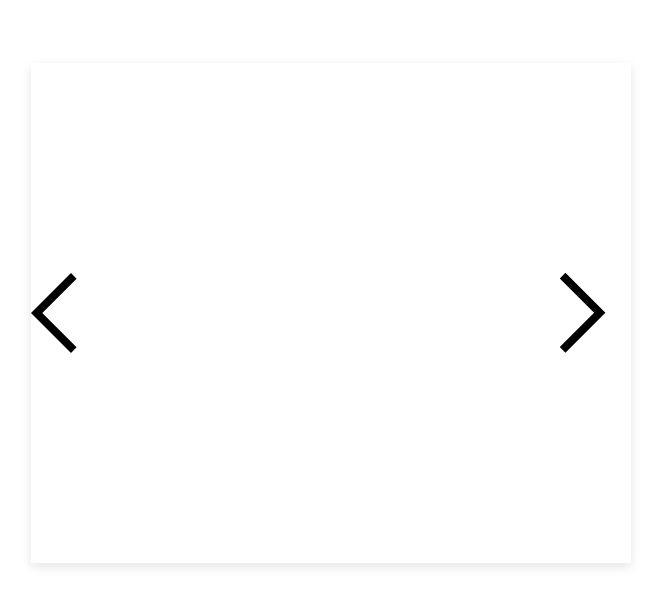
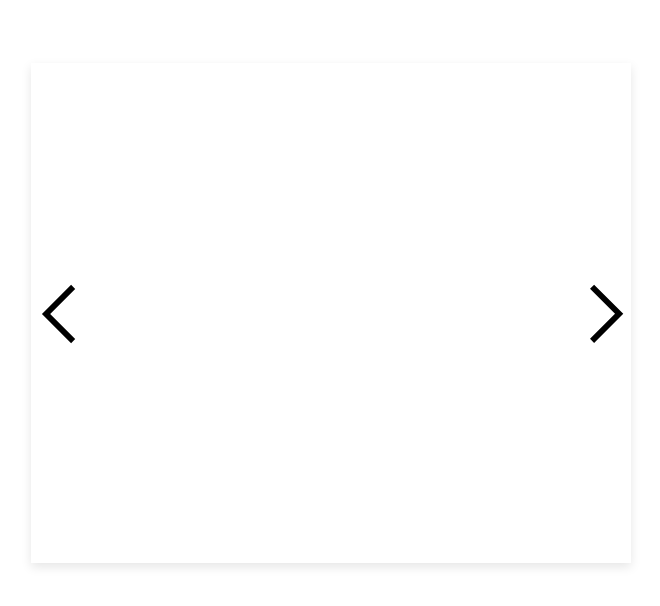
Before and after one commit to martinezdylanok/Dynamic-user-interface-project, a website with bundled scripts: page index.html in a window 1280 px wide. Both pictures are taken after a click on the button "(CLICK ME)". Shown: the part 82-688 px from the top of the page, without its empty margins (310-970 px from the left). Built offline with nearby package versions, Linux system fonts and the light colour scheme.

Commit message:
fix(svg properties small modification)

```diff
--- a/index.html
+++ b/index.html
@@ -21,9 +21,9 @@
         <div class="again-another-drop-down">
             <button class="image-carousel-button">(CLICK ME)</button>
             <div class="image-carousel">
-                <svg class="carousel-button" id="previous-image" xmlns="http://www.w3.org/2000/svg" height="48" viewBox="0 -960 960 960" width="48"><path d="M400-80 0-480l400-400 56 57-343 343 343 343-56 57Z"/></svg>
+                <svg class="carousel-button" id="previous-image" xmlns="http://www.w3.org/2000/svg" height="35" viewBox="-150 -960 960 960" width="35"><path d="M400-80 0-480l400-400 56 57-343 343 343 343-56 57Z"/></svg>
                 <div class="image-gallery"></div>
-                <svg class="carousel-button" id="next-image" xmlns="http://www.w3.org/2000/svg" height="48" viewBox="0 -960 960 960" width="48"><path d="m304-82-56-57 343-343-343-343 56-57 400 400L304-82Z"/></svg>
+                <svg class="carousel-button" id="next-image" xmlns="http://www.w3.org/2000/svg" height="35" viewBox="-150 -960 960 960" width="35"><path d="m304-82-56-57 343-343-343-343 56-57 400 400L304-82Z"/></svg>
                 <div class="navigation-dots"></div>
             </div>
         </div>
```
